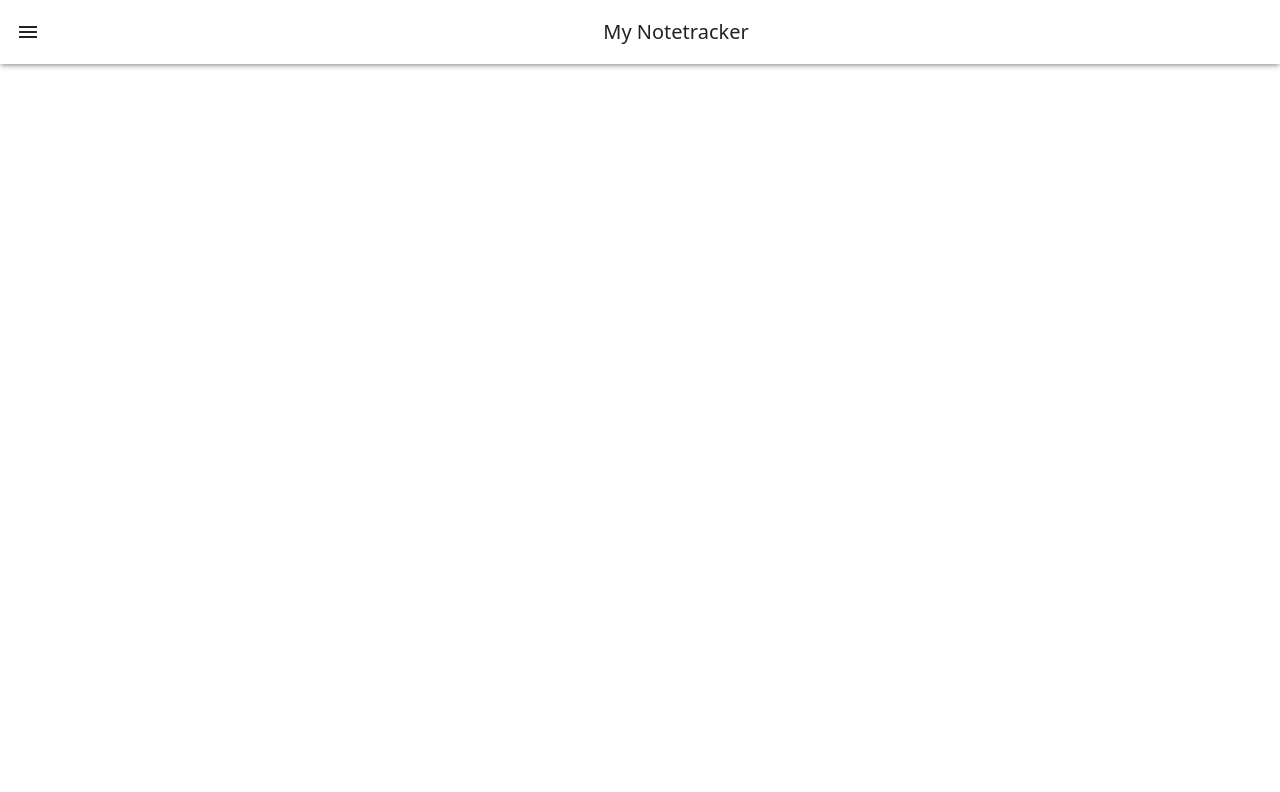
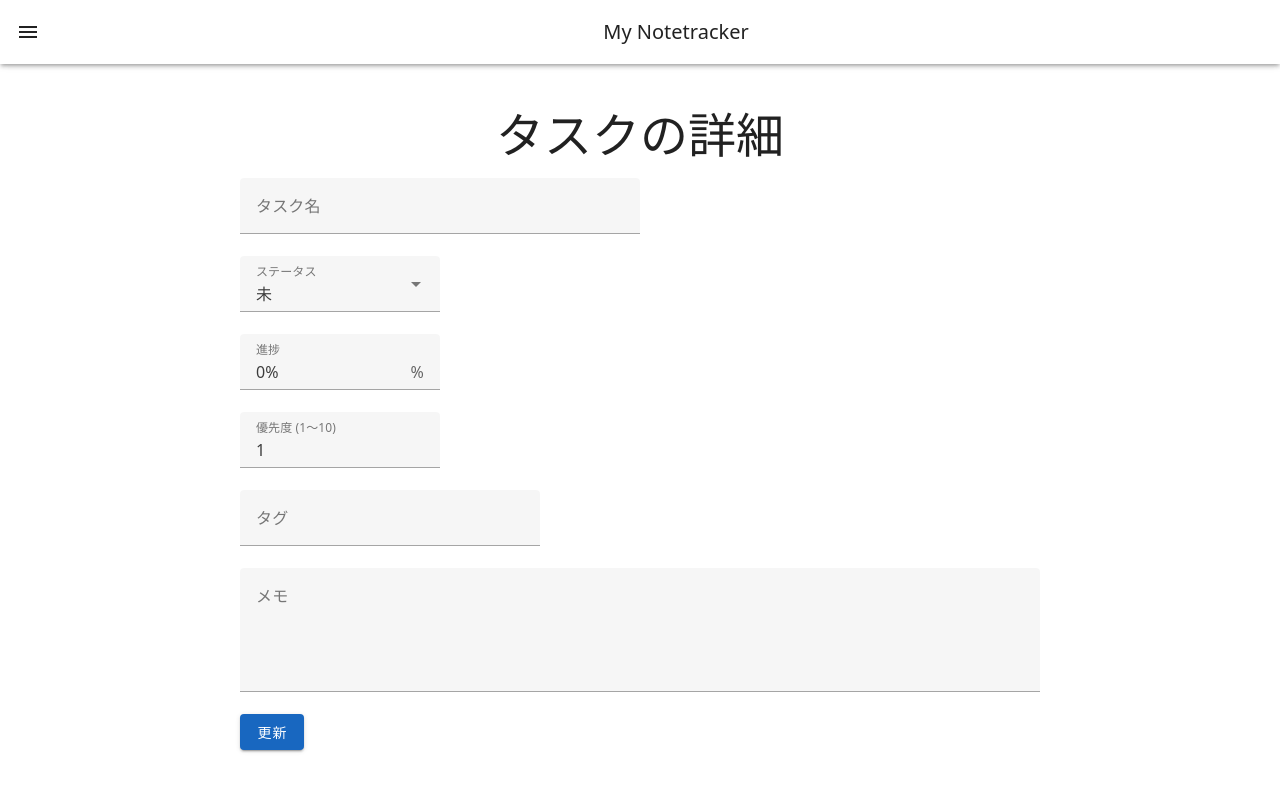
Before and after one commit to mentaikozo/django-todo-manager, a Vue app in the folder frontend/: page /tasks/1 in a window 1280 px wide. Before the commit this address had no page. Shown: the top 792 px of the page. Built offline with nearby package versions, Linux system fonts and the light colour scheme; no server answers.

Commit message:
feat: タスク詳細、更新画面を実装

```diff
--- a/frontend/src/components/AddTaskButton.vue
+++ b/frontend/src/components/AddTaskButton.vue
@@ -13,7 +13,7 @@
 import router from '@/router';
 
 function addNewTask() {
-  router.push({ name: 'TaskForm' });
+  router.push({ name: 'NewTask' });
 }
 </script>
 
--- a/frontend/src/components/TaskCards.vue
+++ b/frontend/src/components/TaskCards.vue
@@ -1,7 +1,7 @@
 <template>
   <v-row justify="start">
     <v-col v-for="task in tasks" :key="task.id" cols="4">
-      <v-card :color="getTaskColor(task.status)">
+      <v-card :color="getTaskColor(task.status)" @click="goTaskDetail(task.id)">
         <v-card-title>{{ task.name }}</v-card-title>
         <v-card-subtitle>{{ task.status }} ({{ task.progress }})</v-card-subtitle>
         <v-card-text>
@@ -14,6 +14,7 @@
 
 <script setup lang="ts">
 import { ref, onMounted } from "vue";
+import router from "@/router";
 import axios from "axios";
 import DOMPurify from "dompurify";
 import { marked } from "marked";
@@ -45,6 +46,10 @@ function renderMarkdown(markdownText) {
   return DOMPurify.sanitize(marked(markdownText))
 }
 
+function goTaskDetail(id: number) {
+  router.push({ name: 'TaskDetail', params: { "id": id } });
+}
+
 </script>
 
 <style scoped>
--- a/frontend/src/router/index.ts
+++ b/frontend/src/router/index.ts
@@ -5,7 +5,8 @@ import TaskForm from '@/views/TaskForm.vue'
 
 const routes = [
   { path: '/', name: 'Top', component: Top },
-  { path: '/new-task', name: 'TaskForm', component: TaskForm },
+  { path: '/tasks/new', name: 'NewTask', component: TaskForm },
+  { path: '/tasks/:id', name: 'TaskDetail', component: TaskForm, props: true },
 ]
 
 const router = createRouter({
--- a/frontend/src/views/TaskForm.vue
+++ b/frontend/src/views/TaskForm.vue
@@ -2,7 +2,9 @@
   <v-container class="d-flex align-start justify-start">
     <v-row>
       <v-col>
-        <div :class="`text-h3 pb-4`">新しいタスク</div>
+        <div :class="`text-h3 pb-4`">
+          {{ taskId ? 'タスクの詳細' : '新しいタスク' }}
+        </div>
 
         <v-form @submit.prevent="submitForm" v-model="formValid">
           <v-text-field width="400" v-model="task.name" label="タスク名" :rules="[rules.required]" required />
@@ -20,19 +22,24 @@
           <v-textarea width="800" v-model="task.notes" label="メモ" rows="4" auto-grow />
 
           <div class="d-flex justify-start">
-            <v-btn color="primary" type="submit">保存</v-btn>
+            <v-btn color="primary" type="submit">
+              {{ taskId ? '更新' : '保存' }}
+            </v-btn>
           </div>
         </v-form>
       </v-col>
     </v-row>
   </v-container>
-
 </template>
 
 <script lang="ts" setup>
-import { ref } from "vue"
+import { ref, onMounted } from "vue"
 import router from "@/router"
 import axios from "axios"
+import { useRoute } from "vue-router"
+
+const route = useRoute()
+const taskId = route.params?.id as string | undefined
 
 const formValid = ref()
 
@@ -56,16 +63,32 @@ const rules = {
   max: (v: number) => v <= 10 || '10以下で入力してください',
 }
 
-const submitForm = () => {
+onMounted(async () => {
+  if (taskId) {
+    try {
+      const response = await axios.get(`http://localhost:8000/api/tasks/${taskId}/`)
+      console.log(response.data)
+      task.value = response.data
+    } catch (error) {
+      console.error("Error fetching task:", error)
+    }
+  }
+})
+
+const submitForm = async () => {
   if (!formValid.value) return
 
   try {
-    const response = axios.post("http://localhost:8000/api/tasks/", task.value);
-
-    console.log("Task saved successfully:", response.data);
-    router.push({ name: 'Top' });
+    if (taskId) {
+      const response = await axios.put(`http://localhost:8000/api/tasks/${taskId}/`, task.value)
+      console.log("Task updated successfully:", response.data)
+    } else {
+      const response = await axios.post("http://localhost:8000/api/tasks/", task.value)
+      console.log("Task saved successfully:", response.data)
+    }
+    router.push({ name: "Top" })
   } catch (error) {
-    console.error("Error creating tasks:", error);
+    console.error("Error processing tasks:", error)
   }
 }
 </script>
```
